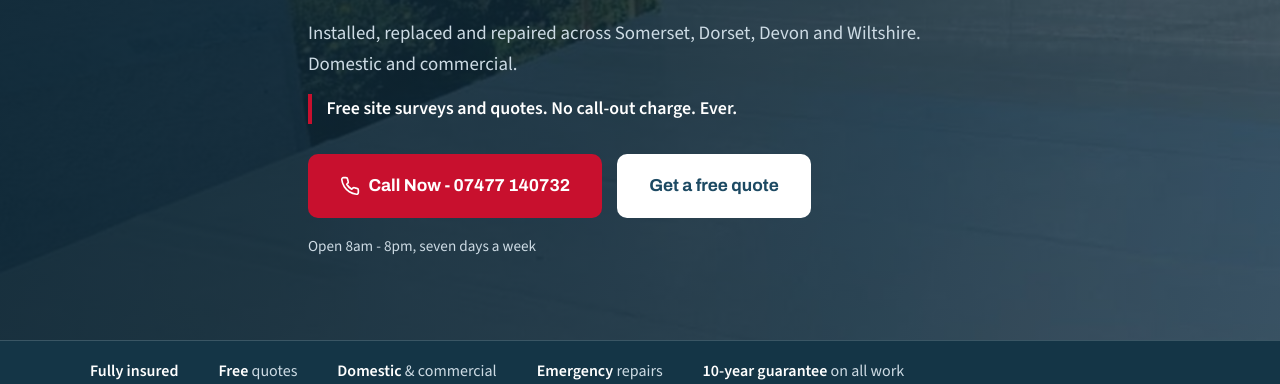
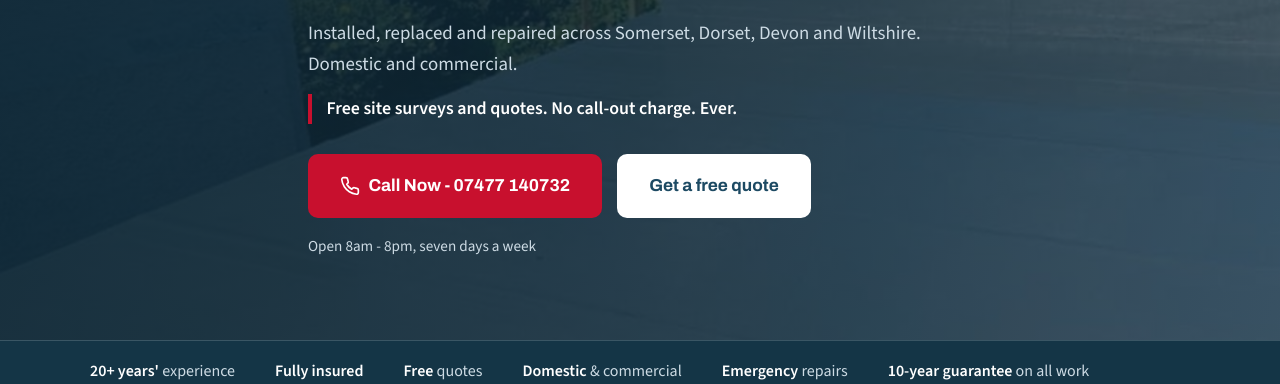
Before and after one commit to TradeWebs/southwestflatroofing, a plain HTML site: page index.html in a window 1280 px wide. Shown: the part 416-800 px from the top of the page. Drawn offline with nearby package versions, Linux system fonts and the light colour scheme.

Commit message:
Add 20+ years experience badge to trust bar
Confirmed by Adam 2026-07-19.

```diff
--- a/index.html
+++ b/index.html
@@ -96,6 +96,7 @@
     </div>
     <div class="hero__strip">
       <ul class="trust-bar container" role="list">
+        <li><strong>20+ years'</strong> experience</li>
         <li><strong>Fully insured</strong></li>
         <li><strong>Free</strong> quotes</li>
         <li><strong>Domestic</strong> &amp; commercial</li>
```
